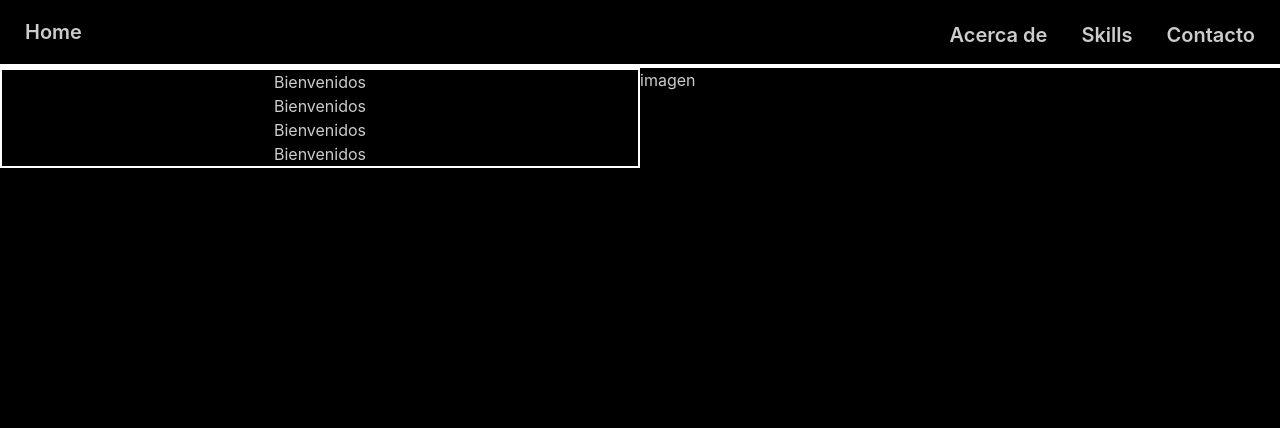
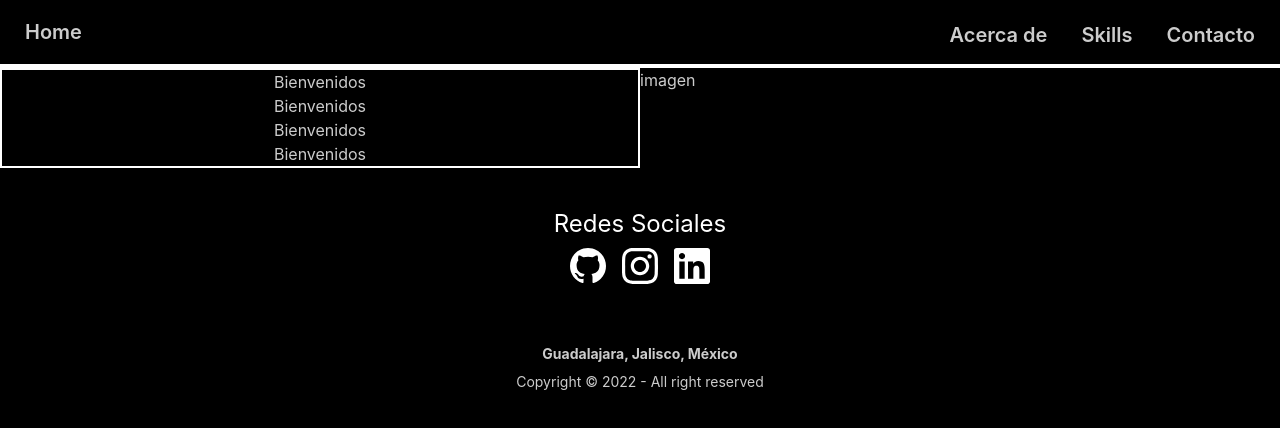
Before and after one commit to fer0o/fer-port, a Next.js app: page / in a window 1280 px wide. Shown: the top 428 px of the page. Built offline with nearby package versions, Linux system fonts and the light colour scheme.

Commit message:
footer component

```diff
--- /dev/null
+++ b/components/Layout/FooterComponent.jsx
@@ -0,0 +1,52 @@
+import { GoMarkGithub } from 'react-icons/go'
+import { SiInstagram, SiLinkedin } from 'react-icons/si'
+
+const FooterComponent = () => {
+  return (
+    <div>
+      <footer className="bg-black footer footer-center p-10 ">
+        <div className="">
+          <span className="text-white text-2xl ">Redes Sociales</span>
+          <div className=" grid grid-flow-col gap-4">
+            <a
+              className="text-4xl"
+              href="https://github.com/fer0o"
+              target="_blank"
+              rel="noreferrer"
+              title="Github"
+            >
+              <GoMarkGithub className="text-white" />
+            </a>
+            <a
+              className="text-4xl"
+              href="https://www.instagram.com/fer0osennin/?hl=en"
+              target="_blank"
+              rel="noreferrer"
+              title="Github"
+            >
+              <SiInstagram className="text-white" />
+            </a>
+            <a
+              className="text-4xl"
+              href="https://www.linkedin.com/in/fernando-medellin/"
+              target="_blank"
+              rel="noreferrer"
+              title="Github"
+            >
+              <SiLinkedin className="text-white" />
+            </a>
+          </div>
+        </div>
+        <div>
+          <p className="font-bold">
+            <br />
+            Guadalajara, Jalisco, México
+          </p>
+          <p>Copyright © 2022 - All right reserved</p>
+        </div>
+      </footer>
+    </div>
+  )
+}
+
+export default FooterComponent
--- a/package.json
+++ b/package.json
@@ -12,7 +12,8 @@
     "daisyui": "^2.17.0",
     "next": "12.1.6",
     "react": "18.2.0",
-    "react-dom": "18.2.0"
+    "react-dom": "18.2.0",
+    "react-icons": "^4.4.0"
   },
   "devDependencies": {
     "autoprefixer": "^10.4.7",
--- a/pages/index.js
+++ b/pages/index.js
@@ -1,4 +1,5 @@
 import HeroComponent from '../components/Hero/HeroComponent'
+import FooterComponent from '../components/Layout/FooterComponent'
 import Navcomponent from '../components/Layout/Navcomponent'
 
 export default function Home () {
@@ -6,6 +7,7 @@ export default function Home () {
     <div>
       <Navcomponent />
       <HeroComponent />
+      <FooterComponent />
     </div>
   )
 }
```
Also changed, not shown: 1 other file (tests, documents, lock files or other folders).
